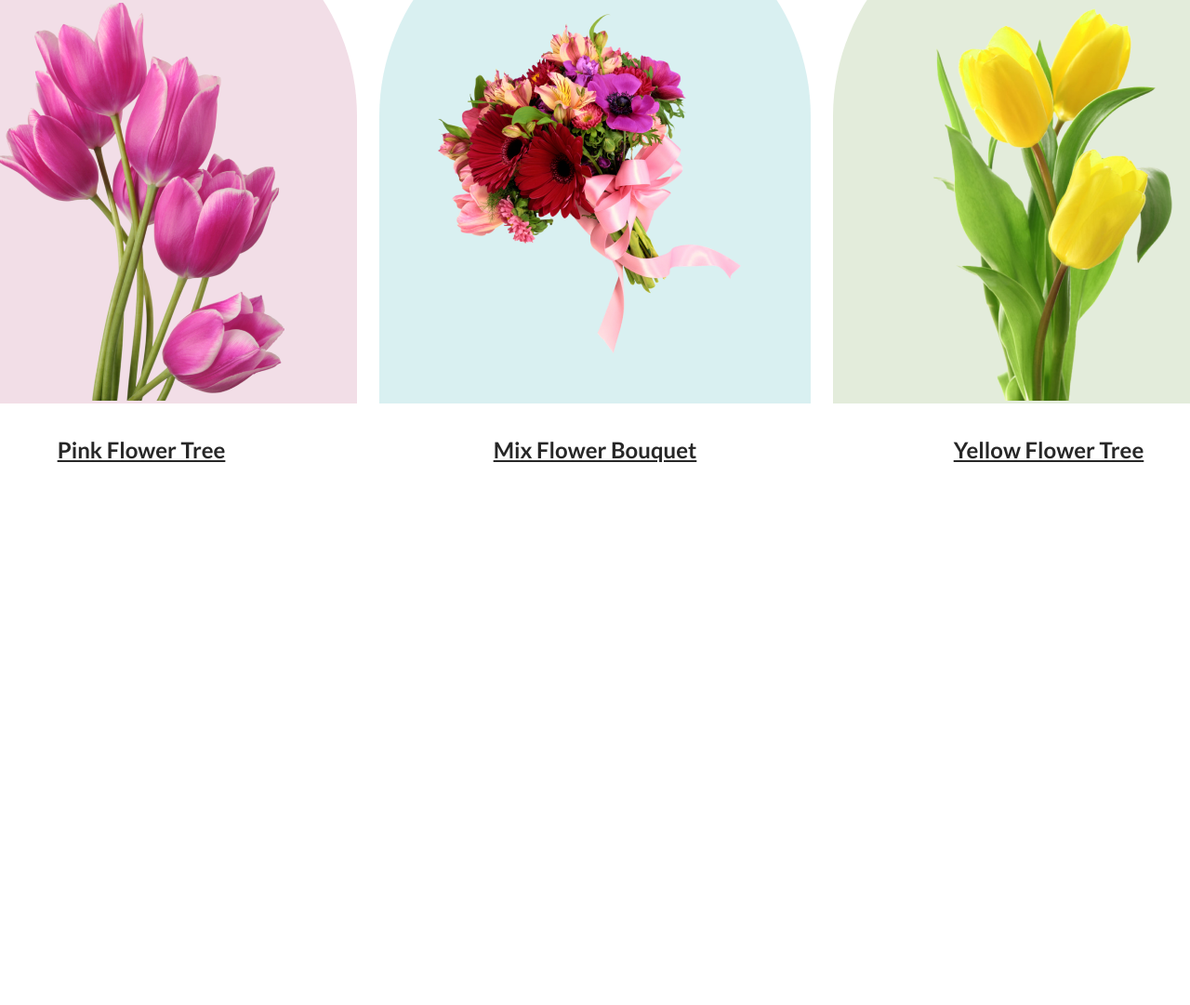
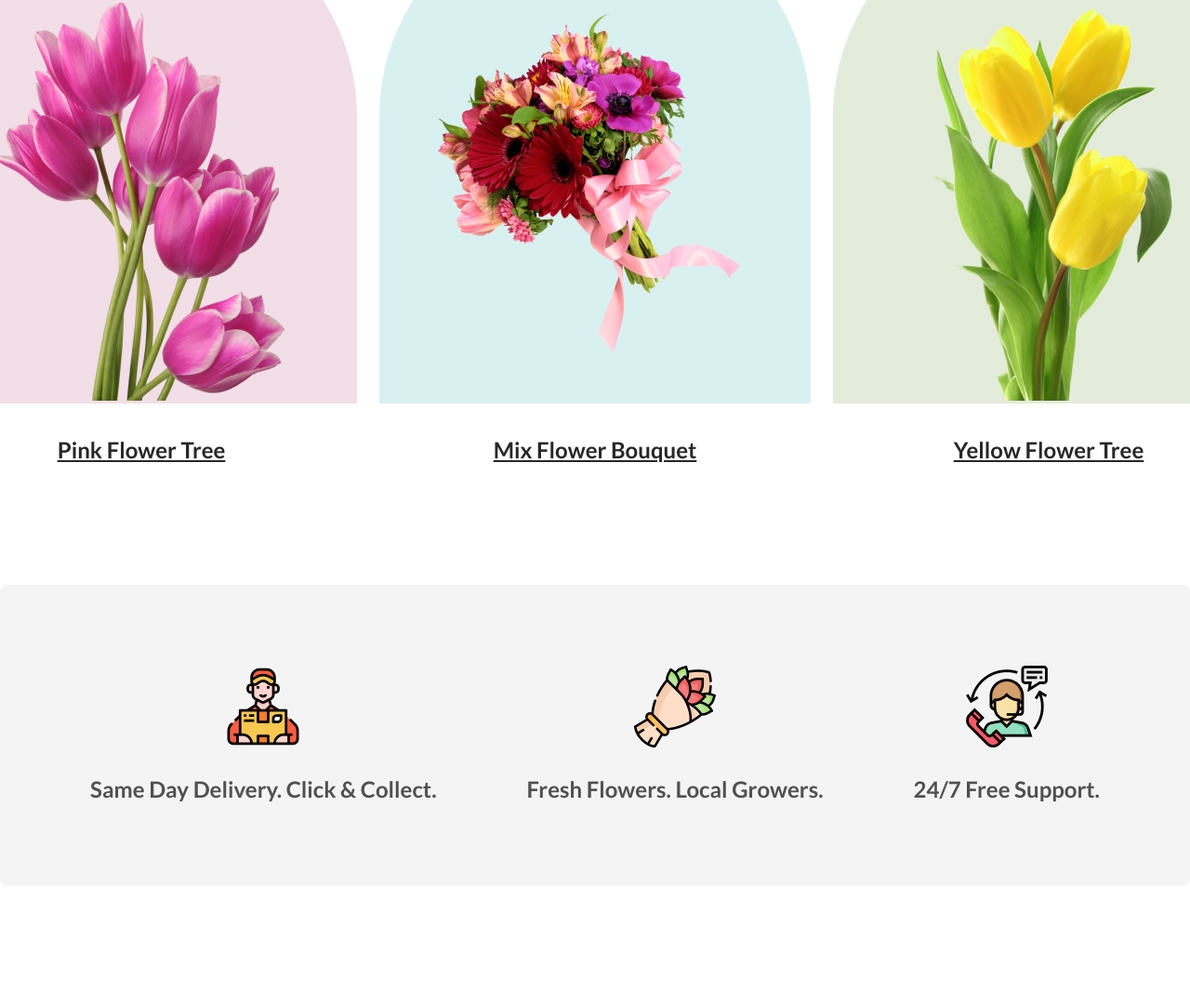
Before and after one commit to showrav416/online-flower-shop-showrav, a plain HTML site: page index.html in a window 1280 px wide. Shown: the part 1298-2379 px from the top of the page at 93% size. Before the commit the page ends 1799 px from the top, so only its background shows below. Drawn offline with Linux system fonts and the light colour scheme.

Commit message:
featured flower section pt2 added

```diff
--- a/index.html
+++ b/index.html
@@ -82,7 +82,45 @@
             <h3 class="flower-name">Yellow Flower Tree</h3>
           </div>
         </div>
+
+        <!-- flower Customer support -->
+        <div class="flower-customer-support-container">
+          <div class="flower-customer-support">
+            <div class="same-day-delivery">
+              <img src="flower-asset/Group57.png" alt="Group57" />
+              <p class="same-day-delivery-desc">
+                Same Day Delivery. Click & Collect.
+              </p>
+            </div>
+            <div class="fresh-flower">
+              <img src="flower-asset/Group58.png" alt="Group58" />
+              <p class="same-day-delivery-desc">
+                Fresh Flowers. Local Growers.
+              </p>
+            </div>
+            <div class="support">
+              <img src="flower-asset/Group59.png" alt="Group59" />
+              <p class="same-day-delivery-desc">24/7 Free Support.</p>
+            </div>
+          </div>
+        </div>
       </section>
+
+      <!-- sign-up section -->
+      <!-- <section class="sign-up-part">
+        <div class="sign-up-part-container">
+          <div class="sign-up-title-desc">
+            <h2 class="common-title">
+              Hot Deal ! Sale Up To 25% <span class="sign-up-off">Off</span>
+            </h2>
+            <p class="common-description">
+              It is a long established fact that a reader will be distracted by
+              the readable content of a page when looking at its layout.
+            </p>
+            <button class="btn-primary">Sign Up</button>
+          </div>
+        </div>
+      </section> -->
     </main>
   </body>
 </html>
--- a/styles/style.css
+++ b/styles/style.css
@@ -113,3 +113,47 @@ body {
   text-decoration-line: underline;
   padding-top: 32px;
 }
+
+/* flower customer support section styles */
+.flower-customer-support-container {
+  max-width: 1440px;
+  margin: 0 auto;
+  padding: 128px 0;
+}
+
+.flower-customer-support {
+  border-radius: 8px;
+  background: rgba(39, 39, 39, 0.05);
+  display: flex;
+  align-items: center;
+  justify-content: space-evenly;
+  /* gap: 100px; */
+  padding: 87px 0;
+  /* margin: 0 12%; */
+}
+
+.same-day-delivery,
+.fresh-flower,
+.support {
+  text-align: center;
+}
+
+.same-day-delivery img,
+.fresh-flower img,
+.support img {
+  padding-bottom: 24px;
+}
+
+.same-day-delivery-desc {
+  color: rgba(39, 39, 39, 0.8);
+  /* text-align: center; */
+  font-size: 24px;
+  font-weight: 700; /* font weight 600 is not available on google font */
+  line-height: 35px;
+}
+
+/* sign-up section styles
+.sign-up-part {
+  border-radius: 8px;
+  background-color: rgba(229, 84, 115, 0.05);
+} */
```
